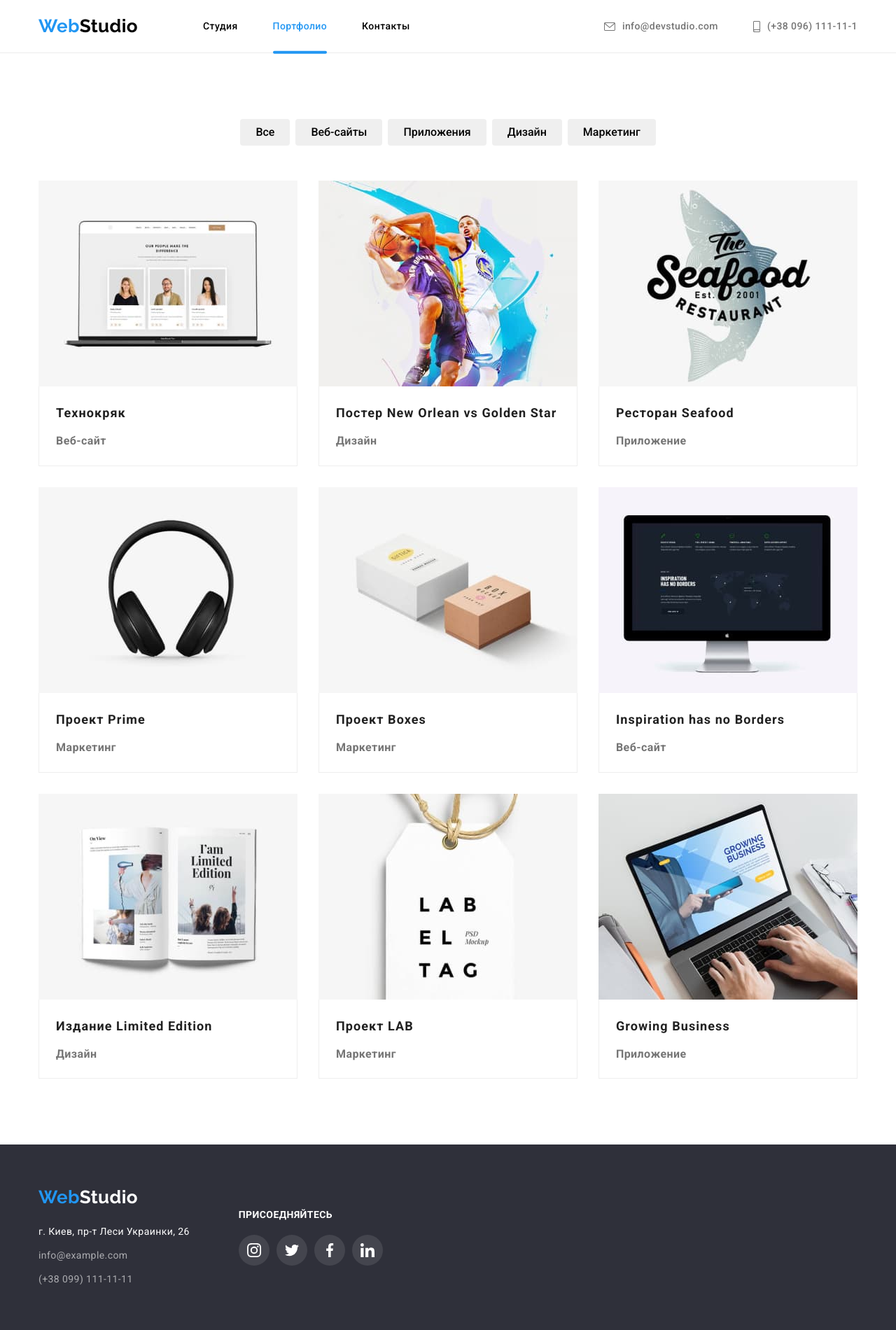
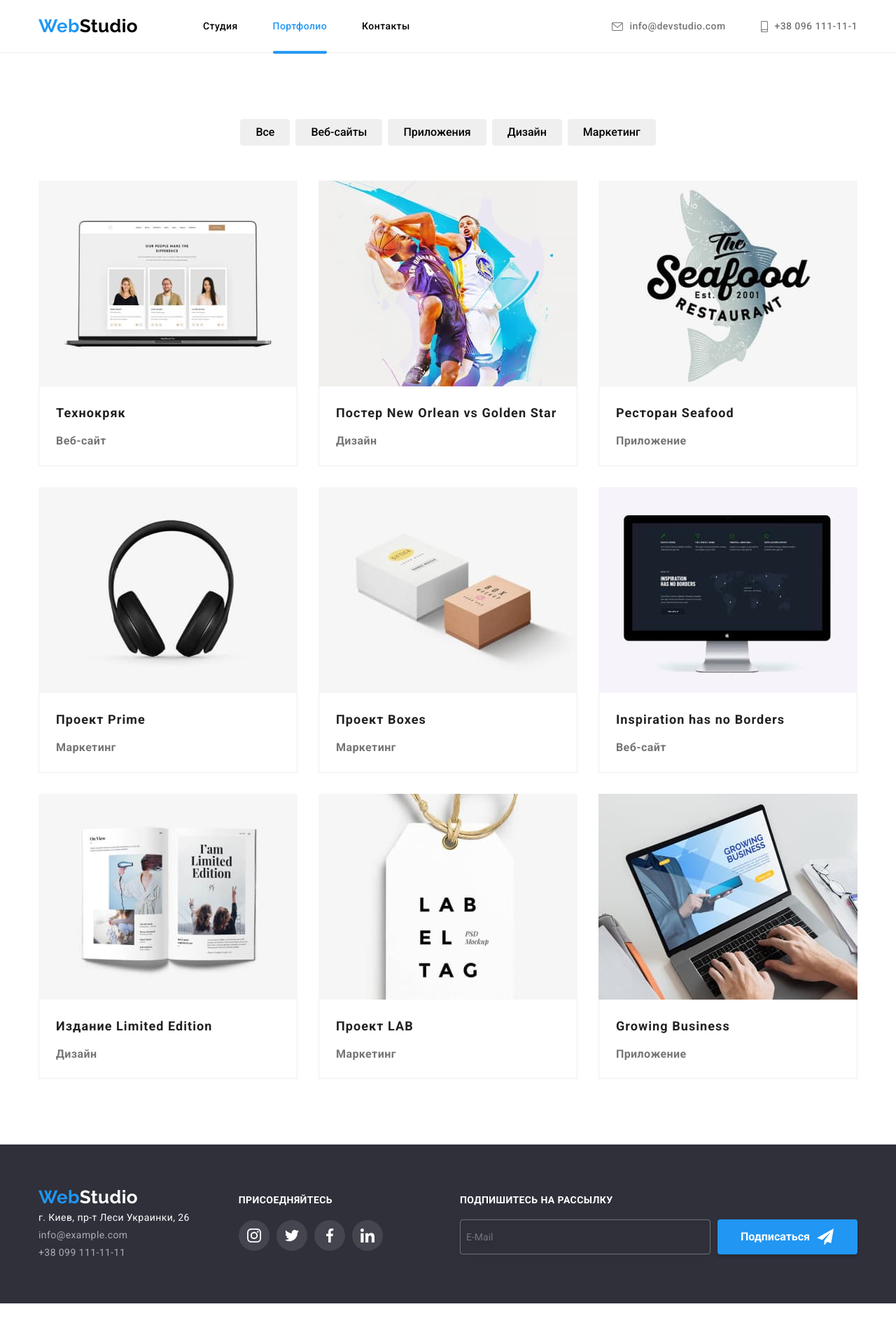
Before and after one commit to DimaNeuss/goit-markup-hw-06, a plain HTML site: page portfolio.html in a window 1280 px wide. Shown: the whole page at 70% size. After the commit the page ends 1862 px from the top, so only its background shows below. Drawn offline with nearby package versions, Linux system fonts and the light colour scheme.

Commit message:
Доработка

```diff
--- a/css/styles.css
+++ b/css/styles.css
@@ -98,13 +98,15 @@ ul {
   line-height: 1.2;
   text-decoration: none;
 }
+.header-logo {
+  margin-right: 93px;
+}
 .logo-header {
   color: var(--text-color);
 }
 .logo-footer {
   color: var(--whitе-color-text);
 }
-
 /* sete nav*/
 
 .nav-link {
@@ -140,7 +142,6 @@ ul {
 /* позиционирование nav */
 .site-nav {
   display: flex;
-  margin-left: 93px;
 }
 
 .site-nav-margin:not(:first-child) {
@@ -171,7 +172,7 @@ ul {
   margin-left: auto;
   align-items: center;
 }
-.contacts .contacts-link:not(:first-child) {
+.contacts .contacts-links:not(:first-child) {
   margin-left: 50px;
 }
 .icon-contacts {
@@ -187,7 +188,6 @@ ul {
   font-size: 14px;
   font-style: normal;
   line-height: 1.8;
-  margin-top: 9px;
   display: inline-block;
   transition: color 250ms var(--timing-function);
 }
@@ -205,7 +205,7 @@ ul {
 
 .footer-box {
   display: flex;
-  align-items: center;
+  align-items: baseline;
 }
 .social {
   margin-left: 70px;
@@ -221,6 +221,7 @@ ul {
 }
 .footer-link {
   display: flex;
+  margin-top: 20px;
 }
 .footer-link-icon:not(:last-child) {
   margin-right: 10px;
--- a/portfolio.html
+++ b/portfolio.html
@@ -17,29 +17,29 @@
     <header class="line">
         <div class="container header">
             <!--лого-->
-            <a class="logo" href="index.html">Web<span class="logo-header">Studio</span></a>
+            <a class="header-logo logo" href="index.html">Web<span class="logo-header">Studio</span></a>
             <nav>
                 <ul class="site-nav">
                     <li class="site-nav-margin"><a href="./index.html" class="nav-link link">Студия</a></li>
-                    <li class="site-nav-margin"><a href="./portfolio.html" class="nav-link link current ">Портфолио</a></li>
+                    <li class="site-nav-margin"><a href="./portfolio.html" class="nav-link link current">Портфолио</a></li>
                     <li class="site-nav-margin"><a href="./index.html" class="nav-link link">Контакты</a></li>
                 </ul>
             </nav>
             <ul class="contacts">
-                <li class="contacts-link">
+                <li class="contacts-links">
                     <a href="mailto:info@devstudio.com" class="contacts-link link">
                         <svg class="icon-contacts" width="16px" height="12px">
                             <use href="./images/sprite.svg#icon-envelope"></use>
                         </svg>
-                        <span>info@devstudio.com</span>
+                        info@devstudio.com
                     </a>
                 </li>
-                <li class="contacts-link">
+                <li class="contacts-links">
                     <a href="tel:+380961111111" class="contacts-link link">
                         <svg class="icon-contacts" width="10px" height="16px">
                             <use href="./images/sprite.svg#icon-smartphone"></use>
                         </svg>
-                        <span>(+38 096) 111-11-1</span>
+                        <span>+38 096 111-11-1</span>
                     </a>
                 </li>
             </ul>
@@ -241,25 +241,25 @@
     <footer class="footer">
         <div class="container footer-box">
             <div class="footer-address">
-                <div class="footer-logo">
-                    <!--лого-->
-                    <a class="logo" href="index.html">Web<span class="logo-footer">Studio</span></a>
-                </div>
+                <!--лого-->
+                <a class="footer-logo logo" href="index.html">Web<span class="logo-footer">Studio</span></a>
                 <!--адрес и контакты-->
                 <address>
                     <ul class="contacts-footer">
-                        <li>
-                            <a href="https://www.google.ru/maps/place/бул.+Леси+Украинки,+26,+Киев,+Украина,+02000/@50.4265807,30.5361971,17z/data=!3m1!4b1!4m5!3m4!1s0x40d4cf0e033ecbe9:0x57a4dffefec77da0!8m2!3d50.4265807!4d30.5383858"
+                        <li class="contacts-footer-item">
+                            <a href="https://goo.gl/maps/YJMqycTcdpPL2djx6" target="_blank" rel="noreferrer noopener"
                                 class="address-link link">
                                 г. Киев, пр-т Леси Украинки, 26 </a>
                         </li>
 
-                        <li>
-                            <a href="mailto:info@example.com" class="contacts-footer-link link">info@example.com</a>
+                        <li class="contacts-footer-item">
+                            <a href="mailto:info@example.com" target="_blank" rel="noreferrer noopener"
+                                class="contacts-footer-link link">info@example.com</a>
                         </li>
 
-                        <li>
-                            <a href="tel:+380991111111" class="contacts-footer-link link">(+38 099) 111-11-11</a>
+                        <li class="contacts-footer-item">
+                            <a href="tel:+380991111111" target="_blank" rel="noreferrer noopener"
+                                class="contacts-footer-link link">+38 099 111-11-11</a>
                         </li>
                     </ul>
                 </address>
@@ -294,6 +294,17 @@
                     </li>
                 </ul>
             </div>
+            <div class="e-mail-box">
+                <p class="footer-disription">Подпишитесь на рассылку</p>
+                <form class="email">
+                    <input type="email" name="mail" placeholder="E-Mail" id="mail" class="e-mail-box">
+                    <button class="primary-button" type="submit">Подписаться
+                        <svg class="icon-send">
+                            <use href="./images/icons.svg#icon-icon-send"></use>
+                        </svg>
+                    </button>
+                </form>
+            </div>
         </div>
     </footer>
     </body>
```
Also changed, not shown: index.html (+19 -17 lines).
